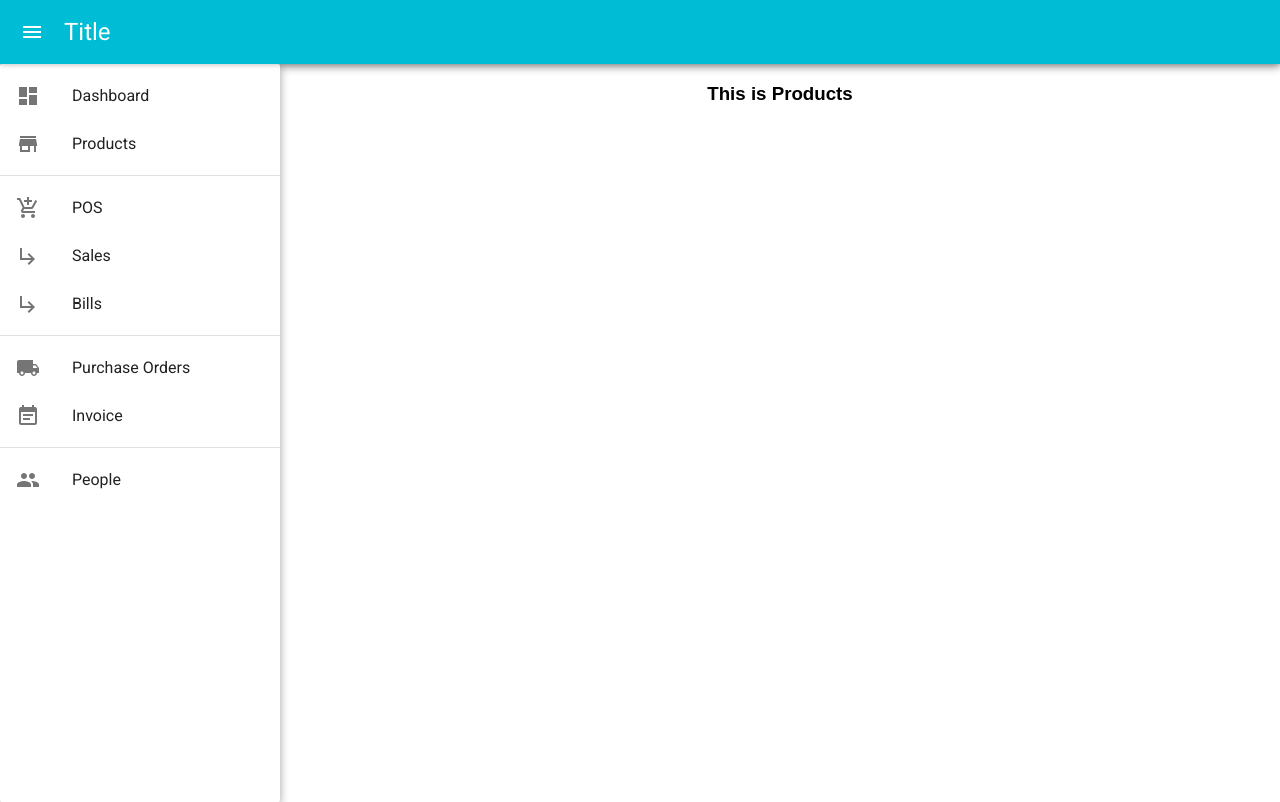
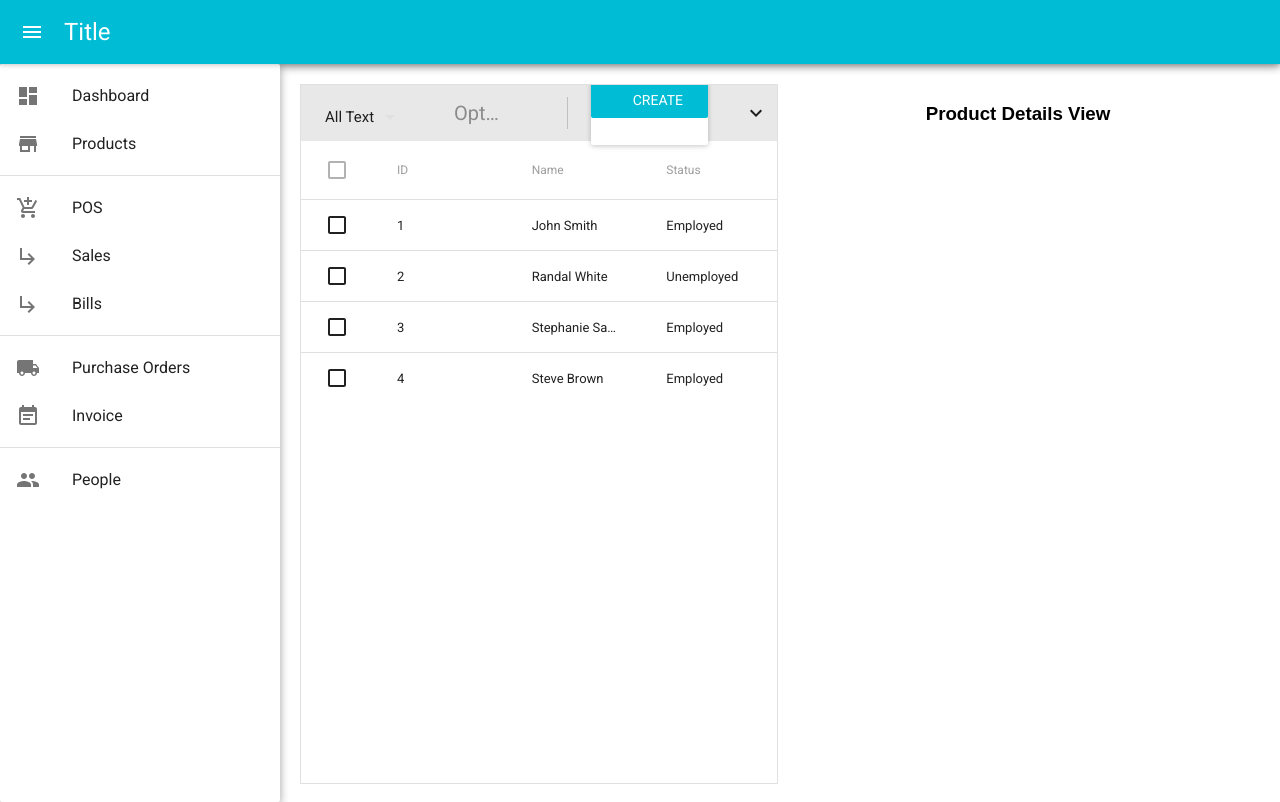
Before and after one commit to pedapudibhargav/inventoryManagement, a React (Create React App) app: page /products in a window 1280 px wide. Built offline with nearby package versions, Linux system fonts and the light colour scheme; what react-tap-event-plugin would draw is missing.

Commit message:
ProductsView

```diff
--- a/src/App.js
+++ b/src/App.js
@@ -39,6 +39,7 @@ class App extends Component {
       mainBody: {
         width:'calc(100% - 280px)',
         float:'left',
+        height:'100%',
         minHeight:'100%'
       }
     };
@@ -58,12 +59,9 @@ class App extends Component {
           <main style={style.mainTag}>
               <LeftSideNav ></LeftSideNav>
               <div id="main-body" style={style.mainBody}>
-                  <div>
                        <Route exact path="/" component={Dashboard}/>
                        <Route path="/products" component={Products}/>
                        <Route path="/pos" component={POS}/>
-                  </div>
-
               </div>
           </main>
         </Router>
--- /dev/null
+++ b/src/components/ProductList.js
@@ -0,0 +1,45 @@
+import React from "react";
+import {Table, TableBody, TableHeader, TableHeaderColumn, TableRow, TableRowColumn} from 'material-ui/Table';
+
+export default class ProductList extends React.Component {
+
+  render() {
+    const style = {
+      menuWrapper: {
+      }
+    };
+    return (
+      <Table>
+        <TableHeader>
+            <TableRow>
+              <TableHeaderColumn>ID</TableHeaderColumn>
+              <TableHeaderColumn>Name</TableHeaderColumn>
+              <TableHeaderColumn>Status</TableHeaderColumn>
+            </TableRow>
+        </TableHeader>
+        <TableBody>
+            <TableRow>
+              <TableRowColumn>1</TableRowColumn>
+              <TableRowColumn>John Smith</TableRowColumn>
+              <TableRowColumn>Employed</TableRowColumn>
+            </TableRow>
+            <TableRow>
+              <TableRowColumn>2</TableRowColumn>
+              <TableRowColumn>Randal White</TableRowColumn>
+              <TableRowColumn>Unemployed</TableRowColumn>
+            </TableRow>
+            <TableRow>
+              <TableRowColumn>3</TableRowColumn>
+              <TableRowColumn>Stephanie Sanders</TableRowColumn>
+              <TableRowColumn>Employed</TableRowColumn>
+            </TableRow>
+            <TableRow>
+              <TableRowColumn>4</TableRowColumn>
+              <TableRowColumn>Steve Brown</TableRowColumn>
+              <TableRowColumn>Employed</TableRowColumn>
+            </TableRow>
+        </TableBody>
+      </Table>
+    );
+  }
+}
--- /dev/null
+++ b/src/components/ProductsListToolBar.js
@@ -0,0 +1,55 @@
+import React from 'react';
+import IconMenu from 'material-ui/IconMenu';
+import IconButton from 'material-ui/IconButton';
+import FontIcon from 'material-ui/FontIcon';
+import NavigationExpandMoreIcon from 'material-ui/svg-icons/navigation/expand-more';
+import MenuItem from 'material-ui/MenuItem';
+import DropDownMenu from 'material-ui/DropDownMenu';
+import RaisedButton from 'material-ui/RaisedButton';
+import {Toolbar, ToolbarGroup, ToolbarSeparator, ToolbarTitle} from 'material-ui/Toolbar';
+
+export default class ProductsListToolBar extends React.Component {
+
+  constructor(props) {
+    super(props);
+    this.state = {
+      value: 3,
+    };
+  }
+
+  handleChange = (event, index, value) => this.setState({value});
+
+  render() {
+    return (
+      <Toolbar>
+        <ToolbarGroup firstChild={true}>
+          <DropDownMenu value={this.state.value} onChange={this.handleChange}>
+            <MenuItem value={1} primaryText="All Broadcasts" />
+            <MenuItem value={2} primaryText="All Voice" />
+            <MenuItem value={3} primaryText="All Text" />
+            <MenuItem value={4} primaryText="Complete Voice" />
+            <MenuItem value={5} primaryText="Complete Text" />
+            <MenuItem value={6} primaryText="Active Voice" />
+            <MenuItem value={7} primaryText="Active Text" />
+          </DropDownMenu>
+        </ToolbarGroup>
+        <ToolbarGroup>
+          <ToolbarTitle text="Options" />
+          <FontIcon className="muidocs-icon-custom-sort" />
+          <ToolbarSeparator />
+          <RaisedButton label="Create Broadcast" primary={true} />
+          <IconMenu
+            iconButtonElement={
+              <IconButton touch={true}>
+                <NavigationExpandMoreIcon />
+              </IconButton>
+            }
+          >
+            <MenuItem primaryText="Download" />
+            <MenuItem primaryText="More Info" />
+          </IconMenu>
+        </ToolbarGroup>
+      </Toolbar>
+    );
+  }
+}
--- a/src/views/Products.js
+++ b/src/views/Products.js
@@ -1,26 +1,42 @@
 import React from "react";
 import MuiThemeProvider from 'material-ui/styles/MuiThemeProvider';
+import ProductList from '../components/ProductList';
+import ProductsListToolBar from '../components/ProductsListToolBar';
 
 export default class Products extends React.Component {
 
   render() {
     const style = {
-      menuWrapper: {
-        width:'280px',
+      prodOuter:{
+        padding:"20px",
+        height:"calc( 100% - 40px )"
+      },
+      prodList: {
+        width:'calc( 50% - 4px)',
+        float:'left',
+        minHeight:"100%",
+        hegiht:"100%",
+        overflowY:"auto",
+        border: "1px solid rgb(224, 224, 224)"
+      },
+      prodDetails: {
+        width:'50%',
         float:'left',
         height:"100%"
-      },
-      menu:{
-      },
-      menuPaper:{
       }
     };
     return (
-      <div>
           <MuiThemeProvider>
-              <h3>This is Products</h3>
+            <div style={style.prodOuter}>
+              <div style={style.prodList}>
+                <ProductsListToolBar></ProductsListToolBar>
+                <ProductList></ProductList>
+              </div>
+              <div style={style.prodDetails}>
+                <h3>Product Details View</h3>
+              </div>
+            </div>
           </MuiThemeProvider>
-      </div>
     );
   }
 }
```
